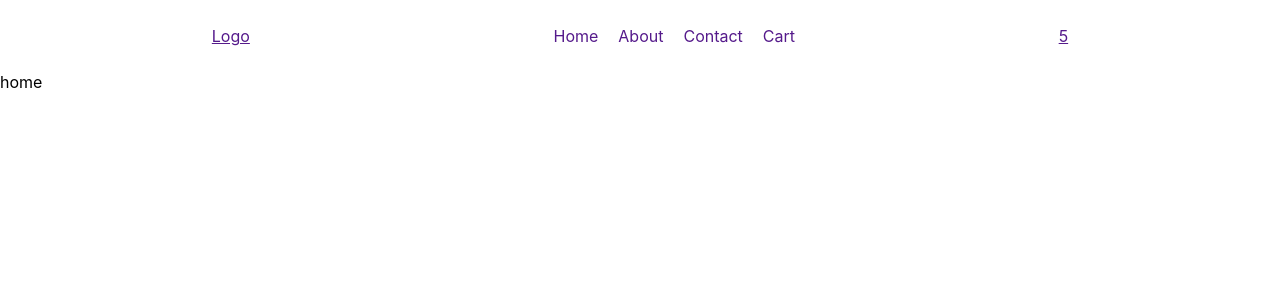
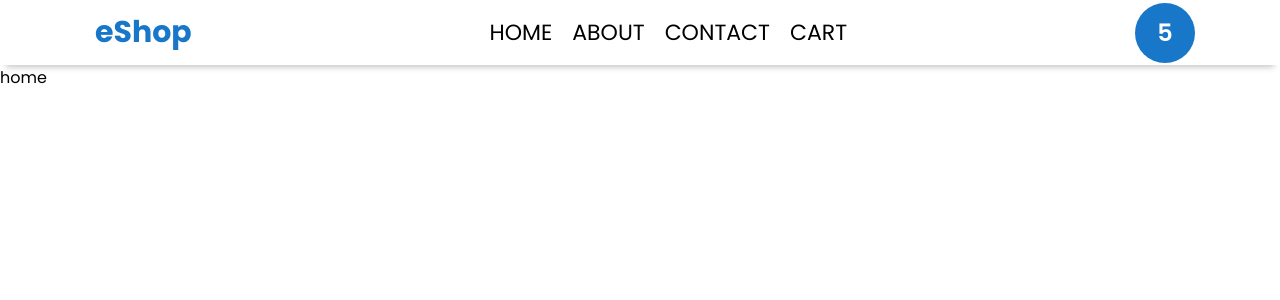
Before and after one commit to mohamedsahal/eRestaurant-With-WaafiPay, a React (Create React App) app: page / in a window 1280 px wide. Shown: the top 300 px of the page. Built offline with nearby package versions, Linux system fonts and the light colour scheme.

Commit message:
implementing Header

```diff
--- a/src/App.js
+++ b/src/App.js
@@ -4,10 +4,11 @@ import Home from "./pages/home";
 import About from "./pages/about";
 import Contact from "./pages/contact";
 import Cart from "./pages/cart";
+import "./app.css";
 
 function App() {
   return (
-    <div>
+    <div className="container">
       <Header/>
       <Routes>
         <Route path="/" element = {<Home/>}/>
--- /dev/null
+++ b/src/app.css
@@ -0,0 +1,4 @@
+@import url('https://fonts.googleapis.com/css2?family=Poppins:ital,wght@0,300;0,400;0,500;0,600;0,700;1,200;1,300;1,400;1,500;1,600;1,700&display=swap');
+body{
+    font-family: 'Poppins', sans-serif;
+}
--- a/src/components/header/Header.jsx
+++ b/src/components/header/Header.jsx
@@ -1,25 +1,20 @@
 import React from 'react'
 import "./style.css"
+import { Link } from 'react-router-dom'
 
 const Header = () => {
   return (
+    <div className = "header">
     <div className='menu'>
-        <a href=''>Logo</a>
-        <ul className='menu-items'>
-            <li>
-            <a href=''>Home</a>
-            </li>
-            <li>
-            <a href=''>About</a>
-            </li>
-            <li>
-            <a href=''>Contact</a>
-            </li>
-            <li>
-            <a href=''>Cart</a>
-            </li>
-        </ul>
-        <a href=''>5</a>
+       <Link to ="/" className='logo'>eShop</Link>
+        <div className='links'>
+        <Link to ="/">Home</Link>
+        <Link to ="/about">About</Link>
+        <Link to ="/contact">Contact</Link>
+        <Link to ="/cart">Cart</Link>
+        </div>
+        <Link to ="/cart"><span className='cart'>5</span></Link>
+    </div>
     </div>
   )
 }
--- a/src/components/header/style.css
+++ b/src/components/header/style.css
@@ -1,22 +1,52 @@
+.header{
+    box-shadow: 0 8px 6px -6px rgb(196, 195, 195);
+
+}
+a{
+    text-decoration: none;
+}
 .menu{
     display: flex;
-    justify-content: space-around;
+    justify-content: space-between;
+    align-items: center;
     max-width: 1110px;
     margin: 0 auto;
+}
+
+.liks {
+    display: flex;
+    margin: 10px;
+}
+
+.logo{
+    margin: 10px;
+    font-size: 30px;
+    font-weight: 800;
+    color: #1877c9;
+}
+
+.links a {
+    margin: 10px;
+    font-size: 22px;
+    font-weight: 400;
+    text-transform: uppercase;
+    color: #000;
+}
+
+.links a:hover{
+    color: #1877c9;
+}
+
+.cart{
+    width:  40px;
+    height: 40px;
+    border-radius: 50%;
+    background-color: #1877c9;
+    color: white;
+    padding: 10px;
+    font-weight: 600;
+    font-size: 24px;
+    display: flex;
+    justify-content: center;
     align-items: center;
 }
-
-.menu-items{
-    display: flex;
-
-
-}
-.menu-items li{
-    margin: 10px;
-    text-decoration: none;
-    list-style: none;
-}
-
-.menu-items li a{
-    text-decoration: none;
-}
```
